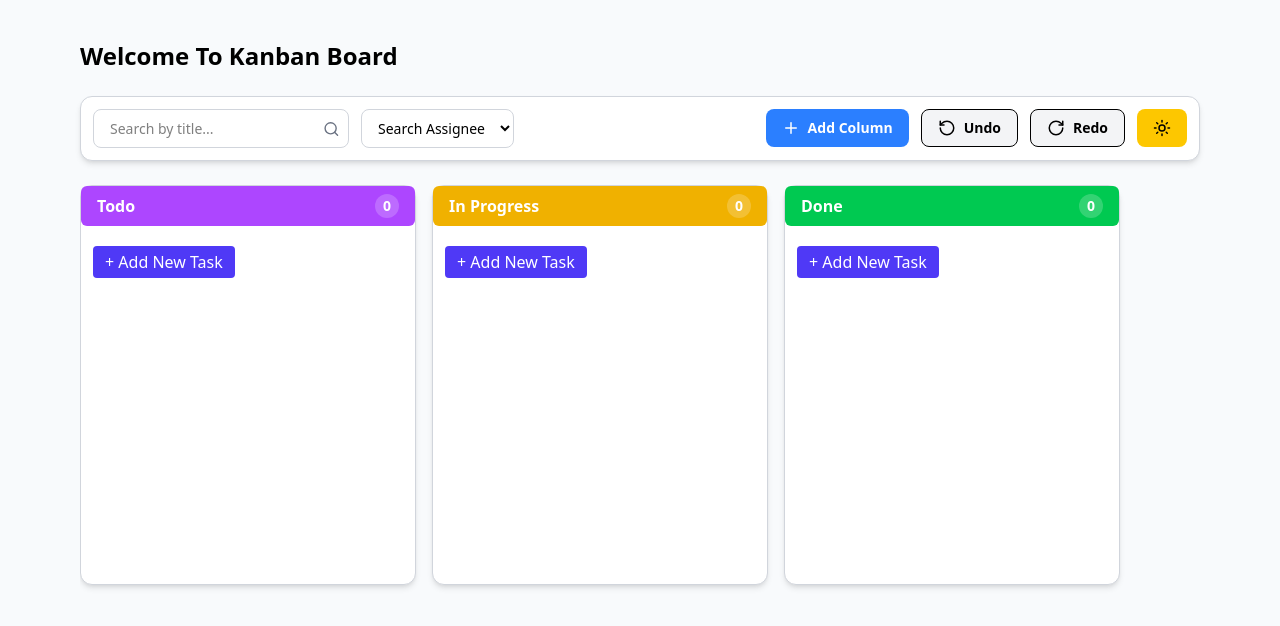
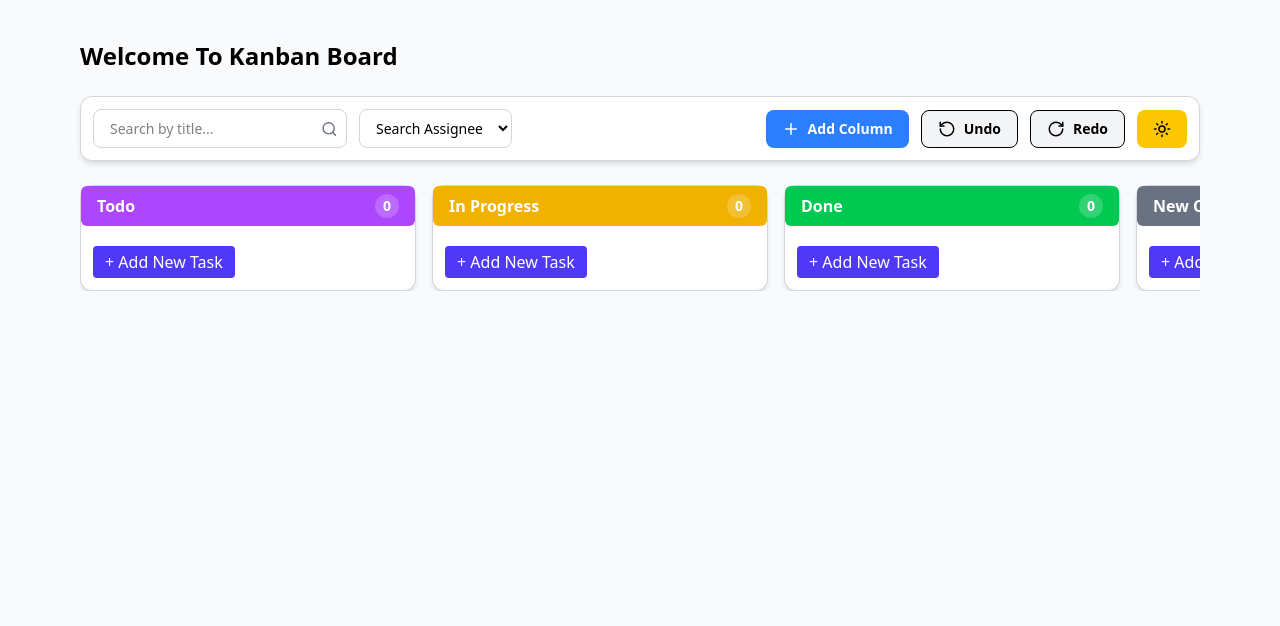
Before and after one commit to chhagan123/Mutan-x-_assignment_Kanban_board, a React (Vite) app in the folder Frontend/: page / in a window 1280 px wide. Shown: the top 626 px of the page. Built offline with nearby package versions, Linux system fonts and the light colour scheme.

Commit message:
fix:(drag-and-drop): ensure card stays visible behind when dragged between columns

```diff
--- a/Frontend/package.json
+++ b/Frontend/package.json
@@ -14,6 +14,7 @@
     "@dnd-kit/react": "^0.1.21",
     "@dnd-kit/sortable": "^10.0.0",
     "@tailwindcss/vite": "^4.1.12",
+    "date-fns": "^4.1.0",
     "framer-motion": "^12.23.12",
     "lucide-react": "^0.541.0",
     "react": "^19.1.1",
--- a/Frontend/src/App.jsx
+++ b/Frontend/src/App.jsx
@@ -35,15 +35,21 @@ function App() {
   });
 
   // --- Columns ---
+
+  const defaultColumns = [
+    { id: "todo", title: "Todo" },
+    { id: "in-progress", title: "In Progress" },
+    { id: "done", title: "Done" },
+    { id: "newcolumn", title: "New Column" }
+  ];
+
   const [columns, setColumns] = useState(() => {
     const saved = localStorage.getItem("columns");
-    return saved
-      ? JSON.parse(saved)
-      : [
-          { id: "todo", title: "Todo" },
-          { id: "in-progress", title: "In Progress" },
-          { id: "done", title: "Done" },
-        ];
+    if(saved) {
+      const parsed = JSON.parse(saved)
+      return parsed.length>0 ? parsed:defaultColumns
+    }
+    return defaultColumns
   });
 
   // Persist tasks
@@ -98,10 +104,12 @@ function App() {
 
   const handleDelete = (id) => {
     console.log("nothing");
-    updateBoardState(
-      tasks.filter((task) => task.id !== id),
-      columns
-    );
+    // updateBoardState(
+    //   tasks.filter((task) => task.id !== id),
+    //   columns
+    // );
+    const newone = tasks.filter((task) => task.id !== id)
+    setTasks(newone)
   };
 
 
--- a/Frontend/src/BoardMember/Colum.jsx
+++ b/Frontend/src/BoardMember/Colum.jsx
@@ -31,7 +31,7 @@ function Column({ id, title, children, Theme,onDelete }) {
                  }
 
                  rounded-xl shadow-md
-                 min-h-[400px] w-auto flex-shrink-0`} // 👈 fixed width for slider
+                 min-h-auto w-auto flex-shrink-0`} // 👈 fixed width for slider
       >
         {/* Column header */}
         <div
--- a/Frontend/src/BoardMember/Task.jsx
+++ b/Frontend/src/BoardMember/Task.jsx
@@ -1,7 +1,8 @@
 import React from "react";
 import { useDraggable } from "@dnd-kit/core";
-import { Edit, Trash2, User, Calendar } from "lucide-react";
+import { Edit, Trash2, User, Calendar, FileX } from "lucide-react";
 import { CSS } from "@dnd-kit/utilities";
+import { useState,useRef } from "react";
 
 function Task({
   task,
@@ -10,32 +11,80 @@ function Task({
   setShowDelete,
   setTaskToDelete,
   Theme,
+  // isDragging = false
 }) {
   const { attributes, listeners, setNodeRef, transform, isDragging } =
     useDraggable({ id: task.id });
 
+    const [clickTimeout, setClickTimeout] = useState(null);
+  const isDraggingRef = useRef(false);
+
+
+
+
+
+    const handleMouseDown = () => {
+      isDraggingRef.current = false;
+
+     // If user keeps holding, we allow drag
+      const timeout = setTimeout(() => {
+        isDraggingRef.current = true;
+      }, 400); // 300ms threshold between click & drag
+
+      setClickTimeout(timeout);
+
+    };
+
+    const handleMouseUp = () => {
+      clearTimeout(clickTimeout);
+
+      // If it was a click (not drag), open edit
+      if (!isDraggingRef.current) {
+        onEdit(task);
+      }
+    };
   const stopDragStart = (e) => {
     e.preventDefault();
     e.stopPropagation();
   };
 
+
+  const style = {
+
+    transform: CSS.Translate.toString(transform),
+    transition: isDragging ? "none" : "transform 500ms ease",
+    opacity: isDragging ? 0.5 : 1,
+    zIndex: isDragging ? 9999 : "auto",
+    width:
+    window.innerWidth <= 1024
+      ? "90%" // mobile & tablet → always full width
+      : isDragging
+      ? task.width || "20.5%" // desktop drag → custom width
+      : "100%", // desktop normal → full width
+
+
+    position: isDragging ? "fixed" : "relative",
+    cursor: "pointer", // ✅ show pointer to indicate click
+  };
+
   return (
     <div
       ref={setNodeRef}
+      style={style}
       {...listeners}
       {...attributes}
-      style={{
-        transform: CSS.Translate.toString(transform),
-        touchAction: "none",
-        opacity: isDragging ? 0.5 : 1,
-      }}
+      // onClick={() => onEdit(task)}
+      onMouseDown={handleMouseDown}
+      onMouseUp={handleMouseUp}
+
+
       className={`
         touch-none p-4 rounded-sm ${
           Theme
             ? "bg-gray-800 text-white border w-auto  border-purple-500 shadow-md shadow-purple/50" // Dark mode
             : "bg-gray  text-gray-900 border border-gray-300 shadow-md shadow-gray-400"
         } // Light mode
- mb-4  h-40 transition-all duration-300
+ mb-4  h-auto transition-all duration-300
         ${Theme ? "bg-gray-800 text-white" : "bg-white text-gray-900"}
       `}
     >
@@ -106,14 +155,18 @@ function Task({
           </span>
         )}
 
-        {task.dueDate && (
-          <span className="flex items-center gap-1">
-            <Calendar size={12} /> {task.dueDate}
-          </span>
-        )}
+{task.dueDate && (
+  <span className="flex items-center gap-1">
+    <Calendar size={12} />
+    {task.dueDate}
+  </span>
+)}
+
       </div>
     </div>
   );
 }
 
+
+
 export default Task;
--- a/Frontend/src/TaskModel/AddTaskModal.jsx
+++ b/Frontend/src/TaskModel/AddTaskModal.jsx
@@ -1,17 +1,19 @@
 
 
 
-import React, { useState } from "react";
+import React, { useEffect, useState } from "react";
 import { motion } from "framer-motion";
 
 export default function AddTaskModal({ onClose, onAddTask, modalType, Theme }) {
   const [title, setTitle] = useState("");
   const [description, setDescription] = useState("");
   const [AssignName, SetAssignName] = useState("");
-  const [dueDate, setDueDate] = useState("");
+  const [dueDate, setDueDate] = useState(" ");
   const columnValue = modalType;
 
   const assignees = ["Alice", "Bob", "Charlie", "David", "Eva", "Frank"];
+
+
 
   const handleSubmit = () => {
     if (!title.trim()) return alert("Please enter a title");
--- a/Frontend/src/components/Board.jsx
+++ b/Frontend/src/components/Board.jsx
@@ -32,6 +32,10 @@ function Board({
     );
   };
 
+  function handleDragStart(event) {
+    setActiveId(event.active.id);
+  }
+
   const [activeTask, setActiveTask] = React.useState(null);
 
   const getTasksByColumn = (col) =>
@@ -46,15 +50,20 @@ function Board({
       .filter((t) => t.column === col);
 
   return (
-    <DndContext onDragEnd={handleDragEnd}>
+    <DndContext onDragEnd={handleDragEnd} >
       {/* ✅ Centered Scrollable Container */}
-      <div className="mt-6 flex  mb-2 ">
-        <div className="flex gap-4 overflow-x-auto  w-full ">
+      <div className="mt-6 flex mb-2 ">
+        <div className="flex gap-4 w-full  h-auto overflow-x-hidden  lg:overflow-y-hidden
+      overflow-y-auto lg:overflow-x-auto
+      flex-col lg:flex-row    items-center lg:items-start  scroll-hidden">
+
+
           {columns.map((col) => (
-            <div key={col.id} className="w-84 h-127  flex-shrink-0">
+            <div key={col.id} className="w-84 h-auto  flex-shrink-0">
               <Column id={col.id} Theme={Theme} columns={columns} onDelete={() => handleDeleteCol(col.id)}   title={col.title}>
                 {getTasksByColumn(col.id).map((task) => (
                   <Task
+                  onClick={() => onEdit(task)}
                     onEdit={onEdit}
                     setShowDelete = {setShowDelete}
                     setTaskToDelete= {setTaskToDelete}
--- a/Frontend/src/components/ToolBar.jsx
+++ b/Frontend/src/components/ToolBar.jsx
@@ -32,19 +32,19 @@ export default function Toolbar({
   return (
     <div
       className={`
-        w-auto flex items-start  flex-wrap  justify-between  gap-10 p-3 rounded-xl shadow-md
-        transition-all duration-300
+         w-auto flex flex-col md:flex-row md:items-center md:justify-between
+          gap-4 p-3 rounded-xl shadow-md transition-all duration-300
         ${Theme
           ? "bg-gradient-to-r from-gray-900 via-gray-800 to-gray-900 border border-purple-500/40"
           : "bg-white border border-gray-300"}
       `}
     >
       {/* Left Section: Search + Filter */}
-      <div className="flex flex-wrap gap-3 w-full md:w-auto">
+      <div className="flex  gap-3 w-full md:w-auto">
         {/* Search */}
         <div
           className={`
-            flex items-center rounded-lg px-2 w-full sm:w-64 transition-all duration-300
+        flex items-center rounded-lg px-2 flex-1 transition-all duration-300
             ${Theme
               ? "bg-gray-800 border border-purple-500/40 text-white"
               : "bg-white border border-gray-300 text-black"}
```
Also changed, not shown: 1 other file (tests, documents, lock files or other folders).
